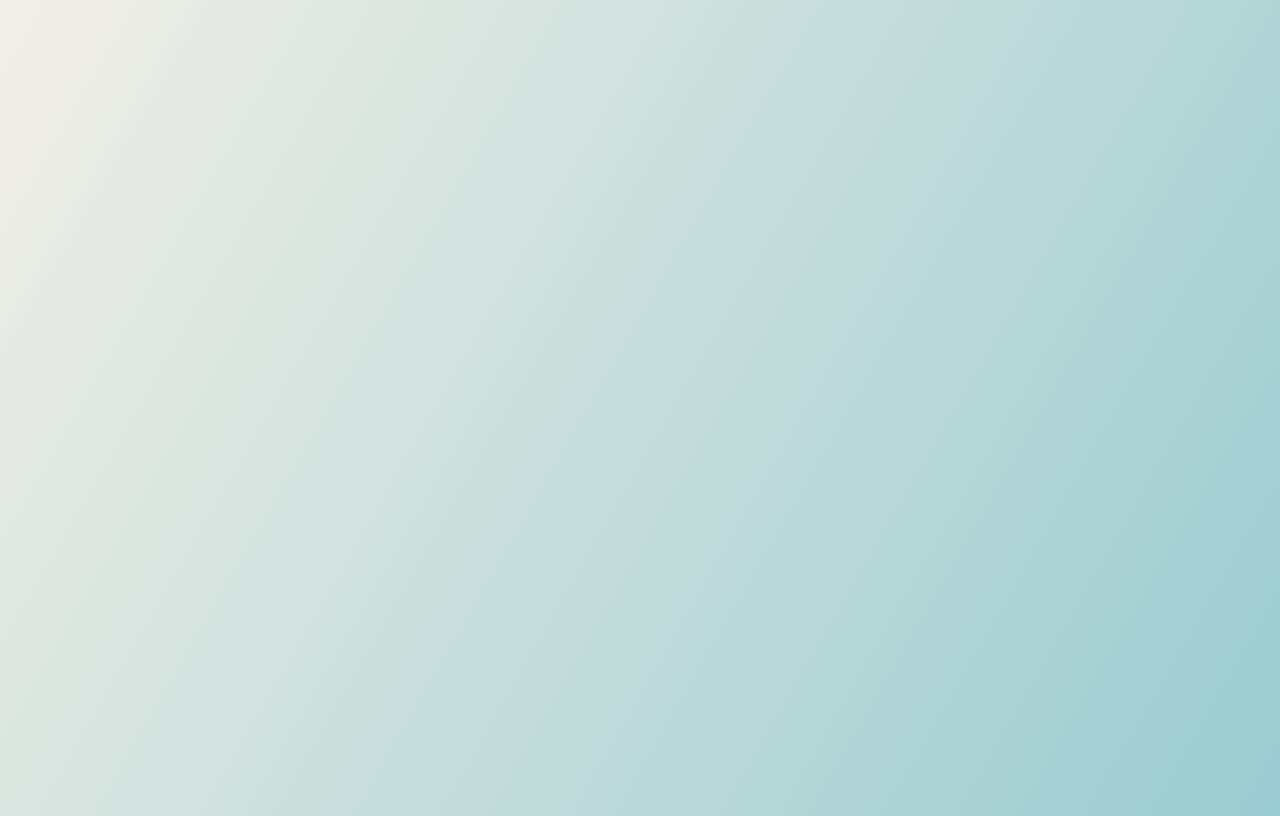
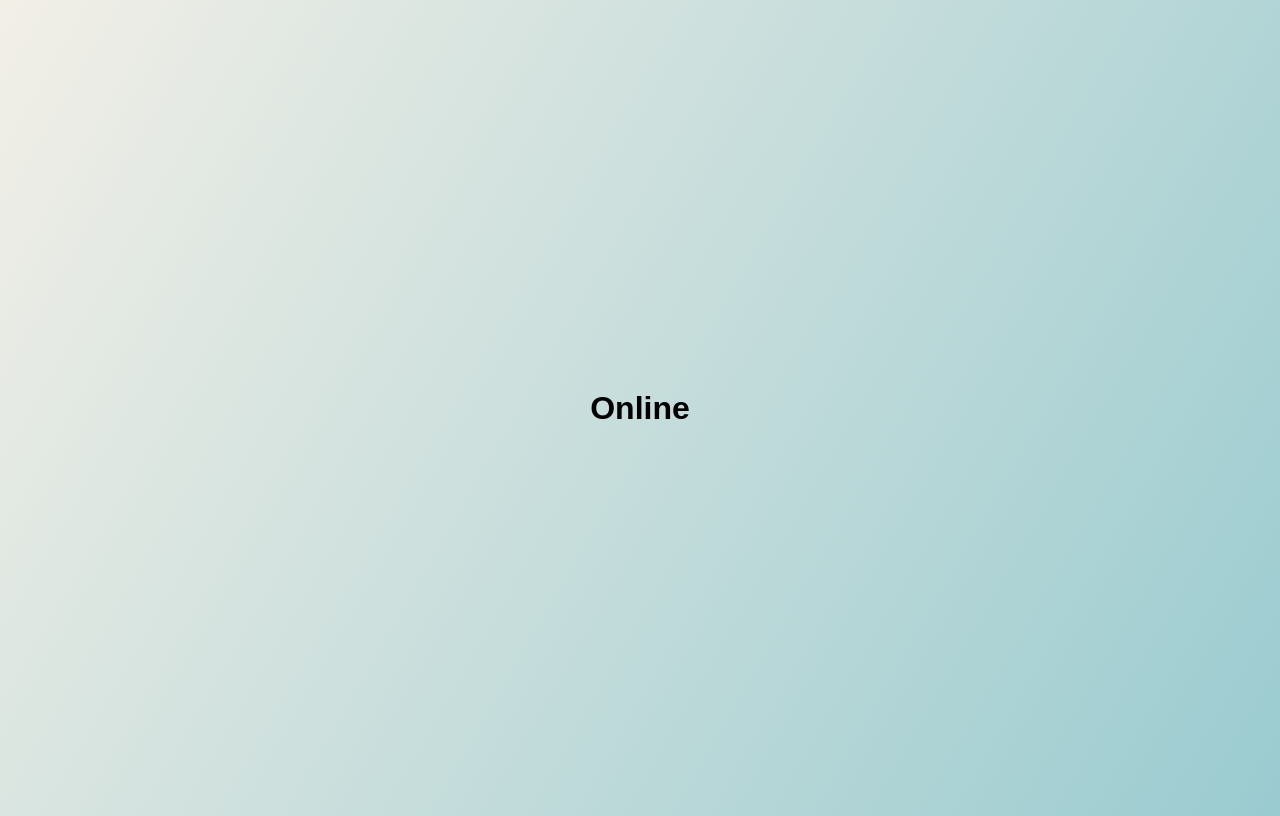
Before and after one commit to Amankhare01/Realtime-Chat, a React (Vite) app in the folder frontend/: page /LEARN in a window 1280 px wide. Before the commit this address had no page. Built offline with nearby package versions, Linux system fonts and the light colour scheme.

Commit message:
feat: add Learn component to display online/offline status

```diff
--- a/frontend/src/App.jsx
+++ b/frontend/src/App.jsx
@@ -3,6 +3,7 @@ import Signup from './component/Signup';
 import Login from './component/Login';
 import Home from './component/Home';
 import Testh from './component/Testh';
+import Learn from './component/Learn';
 
 function App() {
   return (
@@ -10,6 +11,7 @@ function App() {
         <Routes>
         <Route path="/" element={<Login />} />
         <Route path="/test" element={<Testh />} />
+        <Route path="/LEARN" element={<Learn />} />
         <Route path="/home" element={<Home />} />
         <Route path="/login" element={<Login />} />
         <Route path="/signup" element={<Signup />} />
--- /dev/null
+++ b/frontend/src/component/Learn.jsx
@@ -0,0 +1,32 @@
+import { useState, useEffect } from 'react';
+
+function useIsOnline() {
+    const [isOnline, setIsOnline] = useState(window.navigator.onLine);
+
+    useEffect(() => {
+        const handleOnline = () => setIsOnline(true);
+        const handleOffline = () => setIsOnline(false);
+
+        window.addEventListener('online', handleOnline);
+        window.addEventListener('offline', handleOffline);
+
+        return () => {
+            window.removeEventListener('online', handleOnline);
+            window.removeEventListener('offline', handleOffline);
+        };
+    }, []);
+
+    return isOnline;
+}
+
+const Learn = () => {
+    const isOnline = useIsOnline();
+
+    return (
+        <div>
+            <h1>{isOnline ? "Online" : "Offline"}</h1>
+        </div>
+    );
+};
+
+export default Learn;
```
